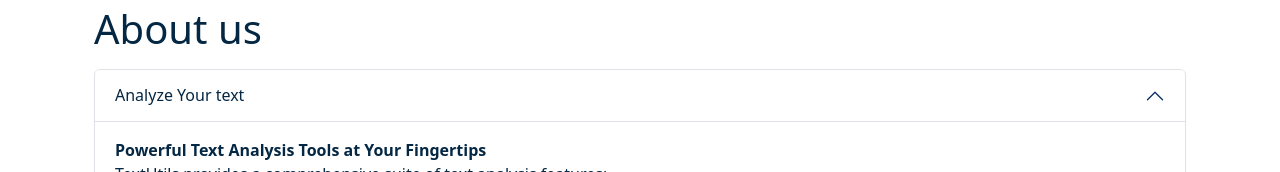
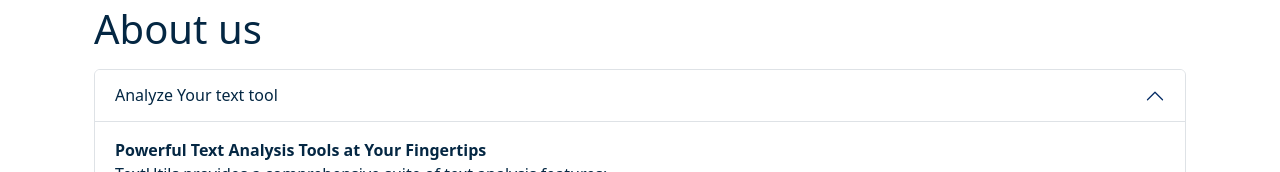
Before and after one commit to Ekta7480/textutils, a React (Create React App) app: page / in a window 1280 px wide. Shown: the part 718-890 px from the top of the page. Built offline with nearby package versions, Linux system fonts and the light colour scheme.

Commit message:
Update About.js

```diff
--- a/src/components/About.js
+++ b/src/components/About.js
@@ -29,7 +29,7 @@ let myStyle = {
               aria-expanded="true"
               aria-controls="collapseOne"
             >
-              Analyze Your text
+              Analyze Your text tool
             </button>
           </h2>
           <div
```
